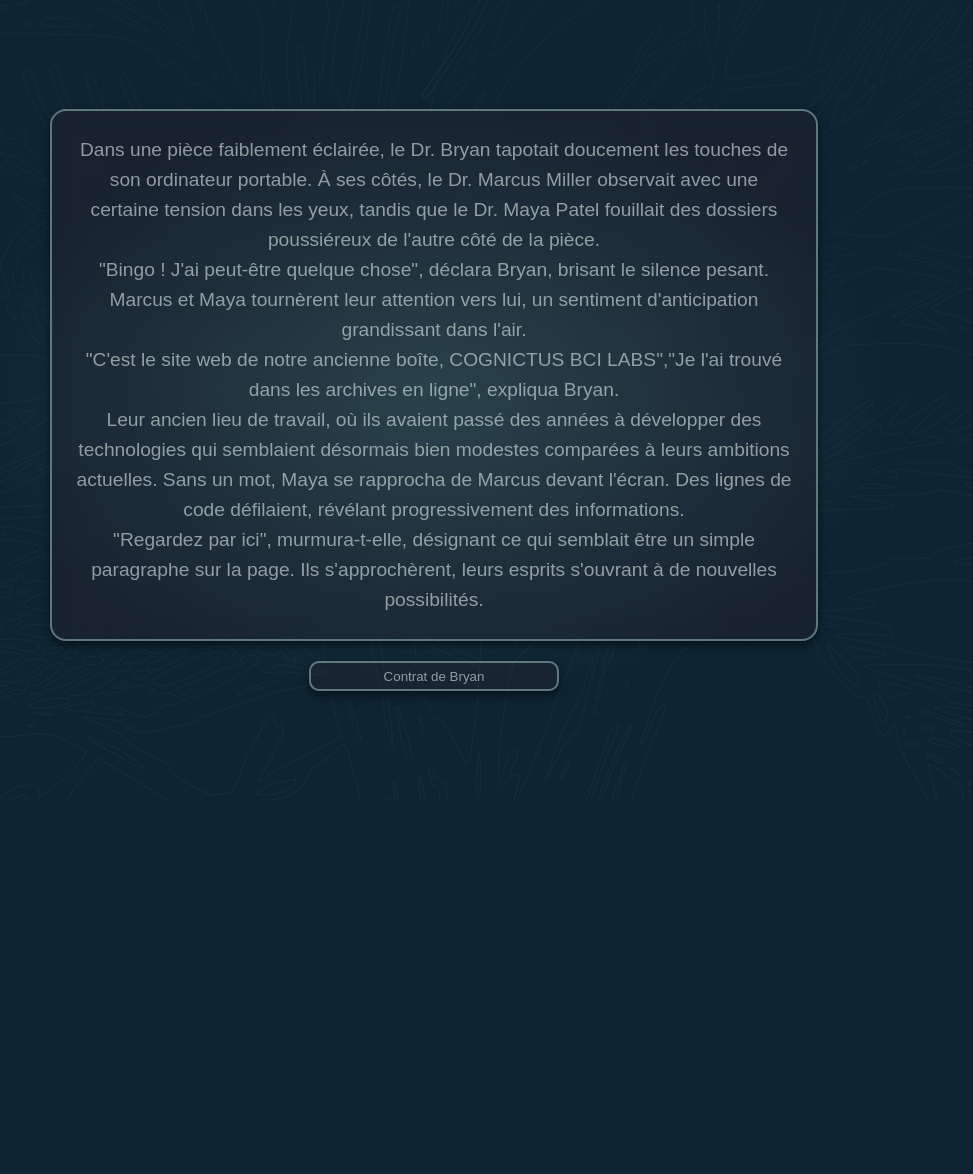
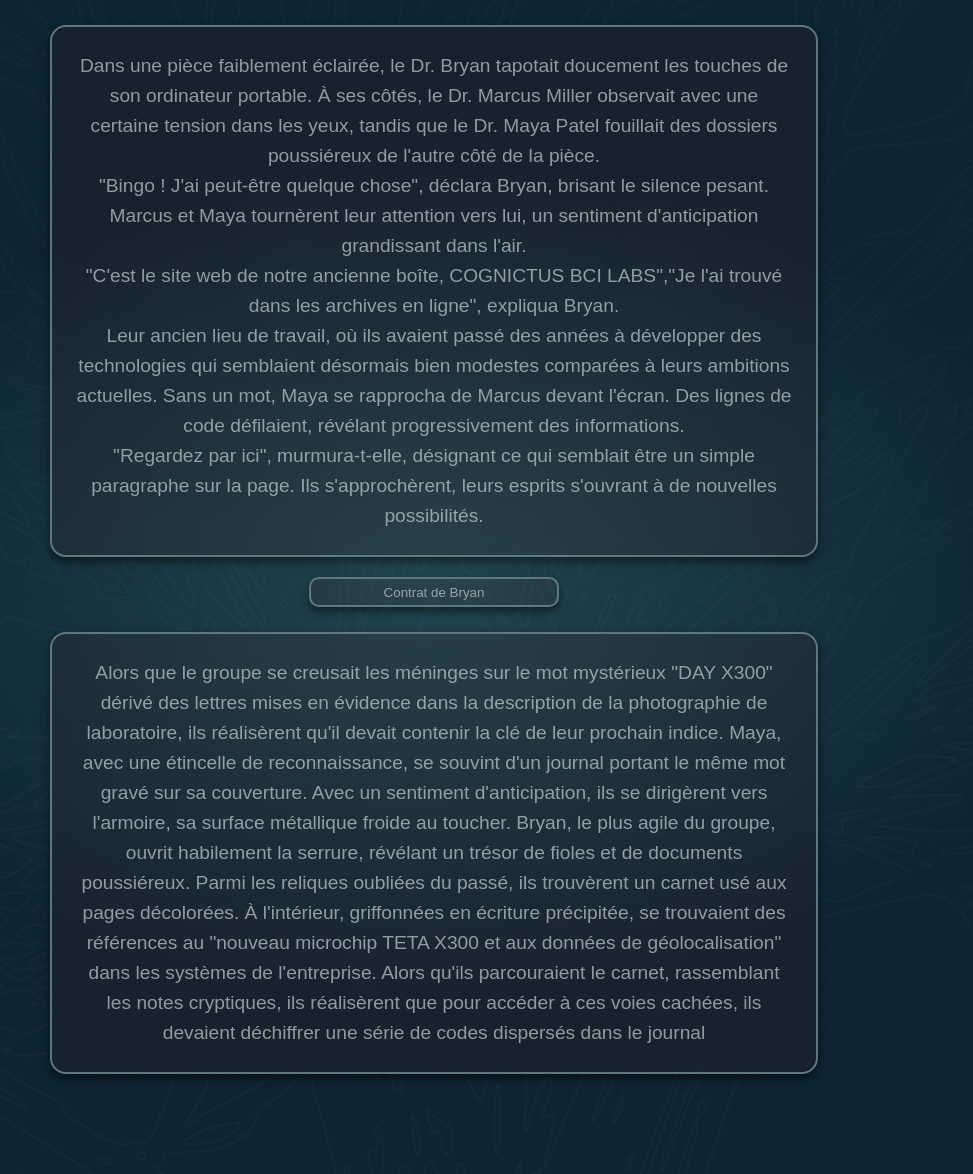
Before and after one commit to Paranoid-Pufferfish/Binary-Echoes, a PHP site: page /chapters/1/index.html in a window 1280 px wide. Shown: the whole page, without its empty margins (206-1179 px from the left). Before the commit the page ends 696 px from the top, so only its background shows below. Run offline with PHP 8.4, Linux system fonts and the light colour scheme.

Commit message:
chapters 1 files

```diff
--- a/chapters/1/index.html
+++ b/chapters/1/index.html
@@ -1,5 +1,6 @@
 <!DOCTYPE html>
 <html lang="en">
+
 <head>
     <meta charset="UTF-8">
     <meta name="viewport" content="width=device-width, initial-scale=1.0">
@@ -16,22 +17,50 @@
         window.open(pdfURL, '_blank');
     }
 </script>
+
 <body>
     <div class="main">
-        <p>Dans une pièce faiblement éclairée, le Dr. Bryan tapotait doucement les touches de son ordinateur portable. À ses côtés, le Dr. Marcus Miller observait avec une certaine tension dans les yeux, tandis que le Dr. Maya Patel fouillait des dossiers poussiéreux de l'autre côté de la pièce.
+        <p>Dans une pièce faiblement éclairée, le Dr. Bryan tapotait doucement les touches de son ordinateur portable. À
+            ses côtés, le Dr. Marcus Miller observait avec une certaine tension dans les yeux, tandis que le Dr. Maya
+            Patel fouillait des dossiers poussiéreux de l'autre côté de la pièce.
             <br>
-            "Bingo ! J'ai peut-être quelque chose", déclara Bryan, brisant le silence pesant. Marcus et Maya tournèrent leur attention vers lui, un sentiment d'anticipation grandissant dans l'air.
+            "Bingo ! J'ai peut-être quelque chose", déclara Bryan, brisant le silence pesant. Marcus et Maya tournèrent
+            leur attention vers lui, un sentiment d'anticipation grandissant dans l'air.
             <br>
-            "C'est le site web de notre ancienne boîte, COGNICTUS BCI LABS",<span><a href="https://web.archive.org/" target="_blank">"Je l'ai trouvé dans les
-                archives en ligne",</a></span> expliqua Bryan.
+            "C'est le site web de notre ancienne boîte, COGNICTUS BCI LABS",<span><a href="https://web.archive.org/"
+                    target="_blank">"Je l'ai trouvé dans les
+                    archives en ligne",</a></span> expliqua Bryan.
             <br>
-            Leur ancien lieu de travail, où ils avaient passé des années à développer des technologies qui semblaient désormais bien modestes comparées à leurs ambitions actuelles. Sans un mot, Maya se rapprocha de Marcus devant l'écran. Des lignes de code défilaient, révélant progressivement des informations.
+            Leur ancien lieu de travail, où ils avaient passé des années à développer des technologies qui semblaient
+            désormais bien modestes comparées à leurs ambitions actuelles. Sans un mot, Maya se rapprocha de Marcus
+            devant l'écran. Des lignes de code défilaient, révélant progressivement des informations.
             <br>
-            "Regardez par ici", murmura-t-elle, désignant ce qui semblait être un simple paragraphe sur la page. Ils s'approchèrent, leurs esprits s'ouvrant à de nouvelles possibilités.</p>
+            "Regardez par ici", murmura-t-elle, désignant ce qui semblait être un simple paragraphe sur la page. Ils
+            s'approchèrent, leurs esprits s'ouvrant à de nouvelles possibilités.
+        </p>
 
     </div>
 
     <button onclick="viewPDF()">Contrat de Bryan</button>
 
+    <div class="layer2">
+        <p>
+            Alors que le groupe se creusait les méninges sur le mot mystérieux "DAY X300"
+            dérivé des lettres mises en évidence dans la description de la photographie de laboratoire,
+            ils réalisèrent qu'il devait contenir la clé de leur prochain indice. Maya, avec une étincelle de
+            reconnaissance, se souvint d'un journal portant le même mot gravé sur sa couverture. Avec
+            un sentiment d'anticipation, ils se dirigèrent vers l'armoire, sa surface métallique froide au
+            toucher. Bryan, le plus agile du groupe, ouvrit habilement la serrure, révélant un trésor de
+            fioles et de documents poussiéreux. Parmi les reliques oubliées du passé, ils trouvèrent un
+            carnet usé aux pages décolorées. À l'intérieur, griffonnées en écriture précipitée, se
+            trouvaient des références au "nouveau microchip TETA X300 et aux données de
+            géolocalisation" dans les systèmes de l'entreprise. Alors qu'ils parcouraient le carnet,
+            rassemblant les notes cryptiques, ils réalisèrent que pour accéder à ces voies cachées, ils
+            devaient déchiffrer une série de codes dispersés dans le journal
+        </p>
+
+    </div>
+
 </body>
+
 </html>
--- a/chapters/1/style.css
+++ b/chapters/1/style.css
@@ -16,11 +16,12 @@ body {
   background-position: center;
   background-repeat: no-repeat;
 }
-.main {
+.main,
+.layer2 {
   height: auto;
   width: 60%;
   display: flex;
-  flex-direction:row;
+  flex-direction: row;
   padding: 24px;
   text-align: center;
   background-color: rgba(162, 16, 16, 0.068);
@@ -29,16 +30,17 @@ body {
   border: 2px solid rgba(95, 120, 126, 100%);
   box-shadow: 0 4px 10px rgba(0, 0, 0, 0.528);
   color: rgba(201, 212, 212, 0.684);
-  font-size:larger;
+  font-size: larger;
   line-height: 30px;
+  margin-top: 25px;
 }
-.main a{
+.main a {
   text-decoration: none;
   color: rgba(201, 212, 212, 0.684);
   cursor: text;
 }
 
-button{
+button {
   height: 30px;
   width: 250px;
   margin-top: 20px;
@@ -49,3 +51,7 @@ button{
   border: 2px solid rgba(95, 120, 126, 100%);
   box-shadow: 0 4px 10px rgba(0, 0, 0, 0.528);
 }
+
+.layer2 {
+  margin-bottom: 100px;
+}
```
Lines whose indentation alone changed are shown as unchanged.
